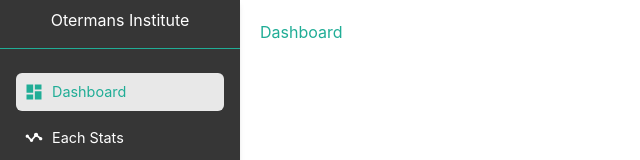
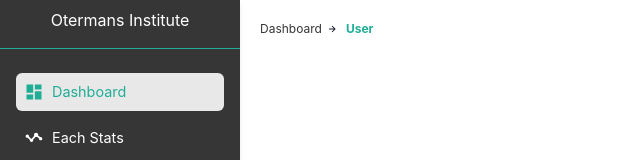
Before and after one commit to Sun-Deep/OI-Dashboard, a React (Create React App) app: page / in a window 1280 px wide. Shown: the top 160 px of the page, without its empty margins (0-640 px from the left). Built offline with nearby package versions, Linux system fonts and the light colour scheme.

Commit message:
breadcrumb component

```diff
--- /dev/null
+++ b/src/components/BreadCrumb/index.js
@@ -0,0 +1,36 @@
+import Icon from "@chakra-ui/icon"
+import { Box, Flex, Text } from "@chakra-ui/layout"
+import { BiLeftArrow, BiRightArrowAlt } from "react-icons/bi"
+import { Link } from "react-router-dom"
+
+const BreadCrumb = ({ items }) => {
+    return <Box>
+        <Flex
+            fontSize='12px'
+            gridGap={2}
+        >
+            {
+                items.map((item, idx) => (
+                    <Link to={item.link} key={idx}>
+                        <Flex
+                            gridGap={1}
+                            alignItems='center'
+                        >
+                        <Text
+                            color={item.active ? 'primary': 'black'}
+                            fontWeight={item.active ? 'bold': 'normal'}
+                        >
+                            {item.title}
+                        </Text>
+                            {
+                                idx !== items.length - 1 && <BiRightArrowAlt />
+                            }
+                        </Flex>
+                    </Link>
+                ))
+            }
+        </Flex>
+    </Box>
+}
+
+export default BreadCrumb
--- a/src/screens/MainDashborad/index.js
+++ b/src/screens/MainDashborad/index.js
@@ -1,8 +1,24 @@
-import { Text } from "@chakra-ui/layout"
+import { Box } from "@chakra-ui/layout"
+import BreadCrumb from "../../components/BreadCrumb"
 import WithNavigation from "../../utils/WithNavigation"
 
 const MainDashbaord = () => {
-    return <Text color='primary'>Dashboard</Text>
+    return <Box>
+        <BreadCrumb
+            items={[
+                {
+                    title: 'Dashboard',
+                    link: '/',
+                    active: false
+                },
+                {
+                    title: 'User',
+                    link: '/user',
+                    active: true
+                }
+            ]}
+        />
+    </Box>
 }
 
 export default WithNavigation(MainDashbaord)
```
